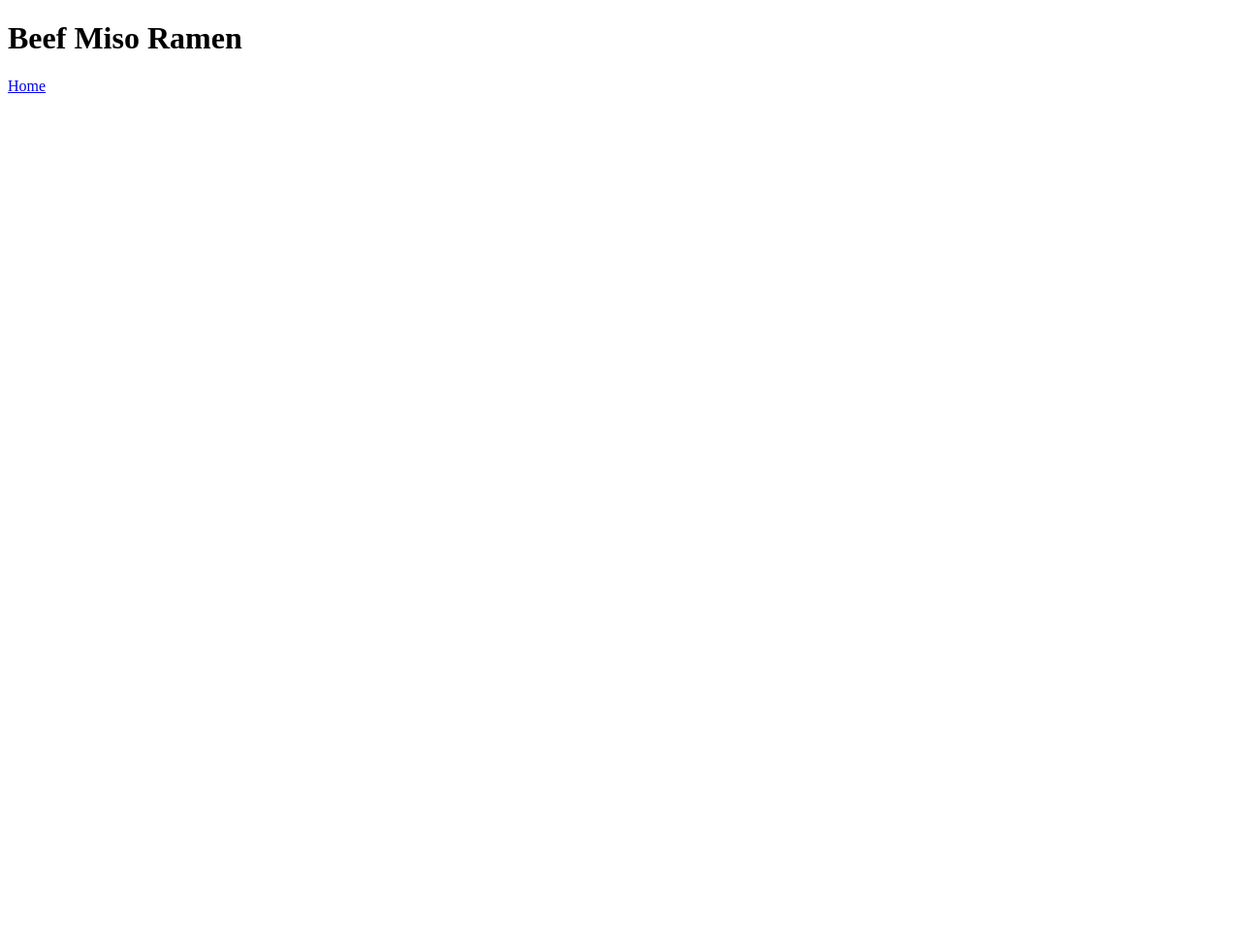
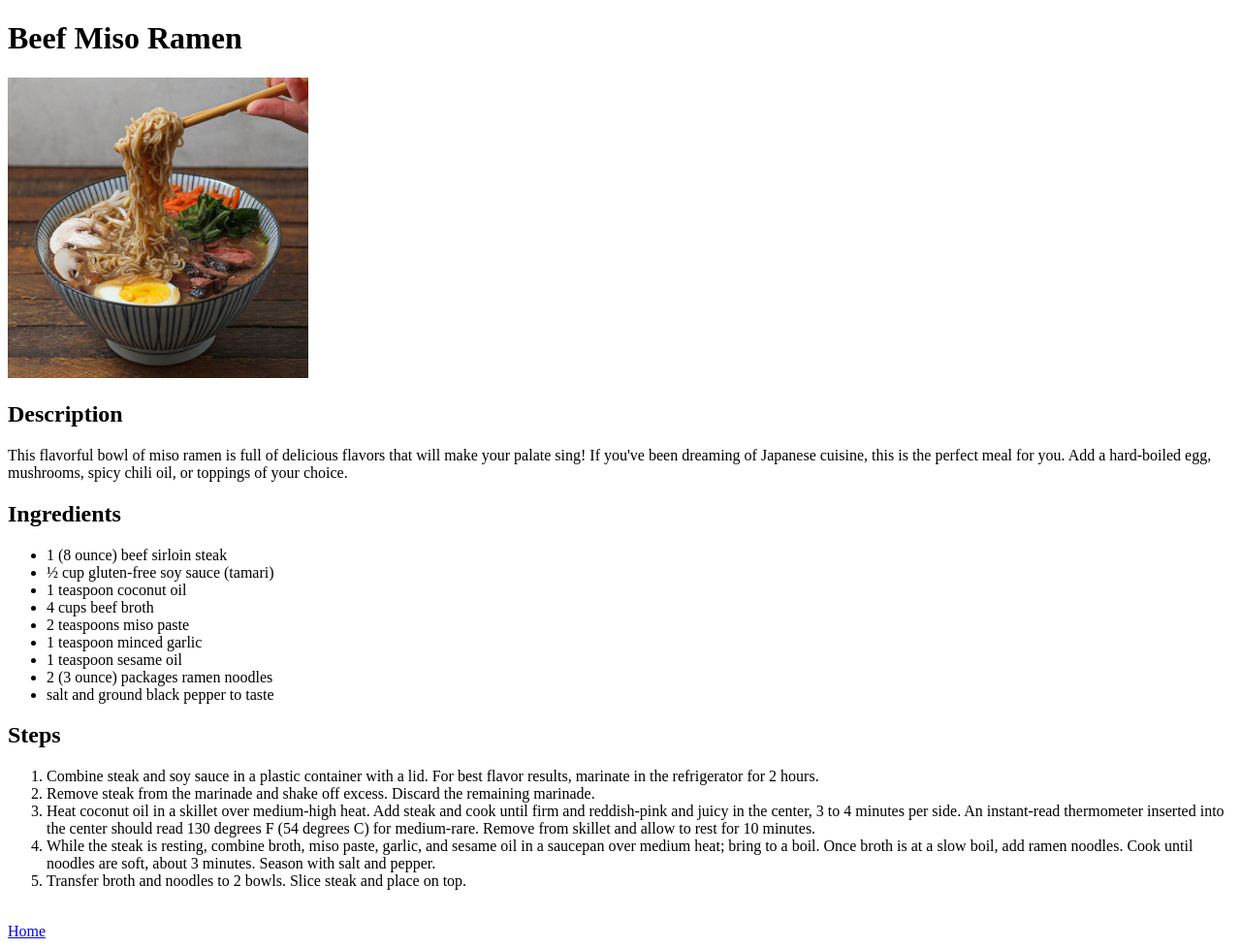
Before and after one commit to wtc120/odin-recipes, a plain HTML site: page recipes/beefmisoramen.html in a window 1280 px wide. Shown: the whole page at 97% size. Before the commit the page ends 800 px from the top, so only its background shows below. Drawn offline with Linux system fonts and the light colour scheme.

Commit message:
Completed miso recipe page
Added description, steps, and ingredients to miso recipe using lists.

```diff
--- a/recipes/beefmisoramen.html
+++ b/recipes/beefmisoramen.html
@@ -7,6 +7,30 @@
 
     <body>
         <h1>Beef Miso Ramen</h1>
+        <img src="../img/miso.jpg" alt="Bowl of Beef Miso" height="310" width="310">
+        <h2>Description</h2>
+        <p>This flavorful bowl of miso ramen is full of delicious flavors that will make your palate sing! If you've been dreaming of Japanese cuisine, this is the perfect meal for you. Add a hard-boiled egg, mushrooms, spicy chili oil, or toppings of your choice.</p>
+        <h2>Ingredients</h2>
+        <ul>
+            <li>1 (8 ounce) beef sirloin steak</li>
+            <li>½ cup gluten-free soy sauce (tamari)</li>
+            <li>1 teaspoon coconut oil</li>
+            <li>4 cups beef broth</li>
+            <li>2 teaspoons miso paste</li>
+            <li>1 teaspoon minced garlic</li>
+            <li>1 teaspoon sesame oil</li>
+            <li>2 (3 ounce) packages ramen noodles</li>
+            <li>salt and ground black pepper to taste</li>
+        </ul>
+        <h2>Steps</h2>
+        <ol>
+            <li>Combine steak and soy sauce in a plastic container with a lid. For best flavor results, marinate in the refrigerator for 2 hours.</li>
+            <li>Remove steak from the marinade and shake off excess. Discard the remaining marinade.</li>
+            <li>Heat coconut oil in a skillet over medium-high heat. Add steak and cook until firm and reddish-pink and juicy in the center, 3 to 4 minutes per side. An instant-read thermometer inserted into the center should read 130 degrees F (54 degrees C) for medium-rare. Remove from skillet and allow to rest for 10 minutes.</li>
+            <li>While the steak is resting, combine broth, miso paste, garlic, and sesame oil in a saucepan over medium heat; bring to a boil. Once broth is at a slow boil, add ramen noodles. Cook until noodles are soft, about 3 minutes. Season with salt and pepper.</li>
+            <li>Transfer broth and noodles to 2 bowls. Slice steak and place on top. </li>
+        </ol>
+        <br>
         <a href="../index.html">Home</a>
     </body>
 </html>
```
Also changed, not shown: recipes/chickenkatsu.html (+3 -0 lines).
